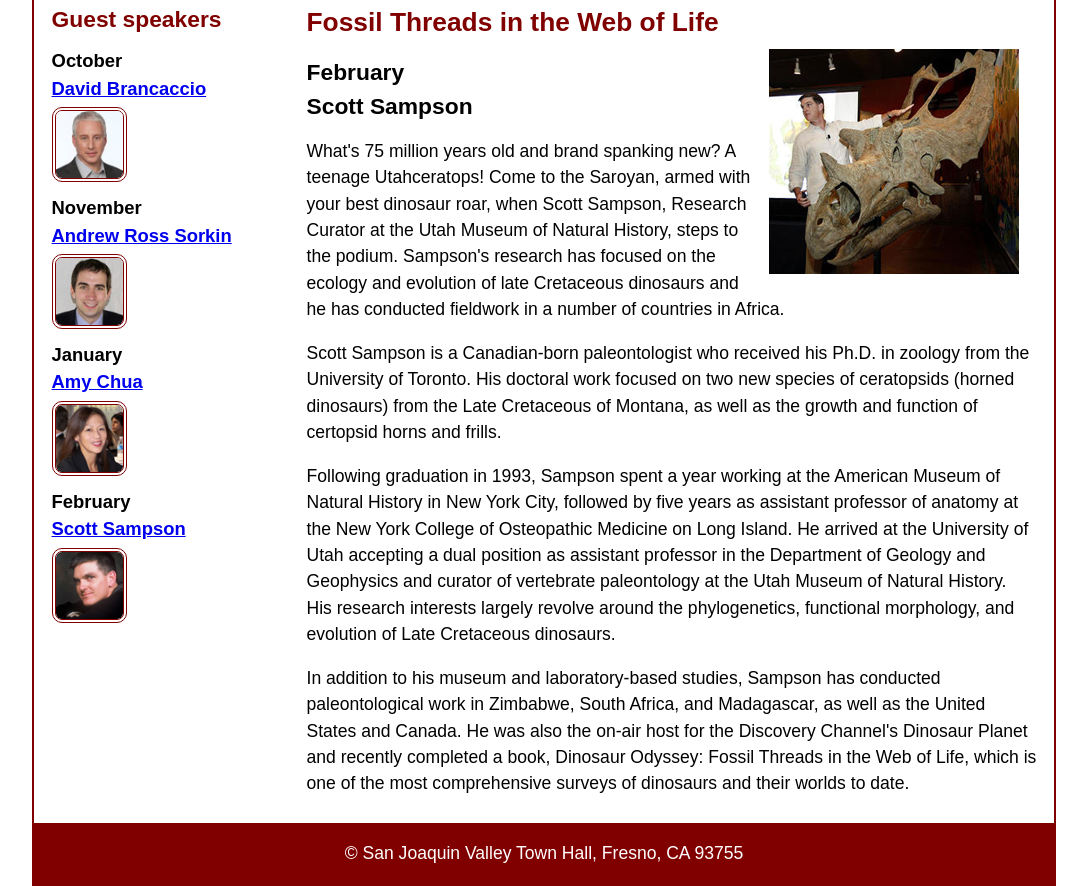
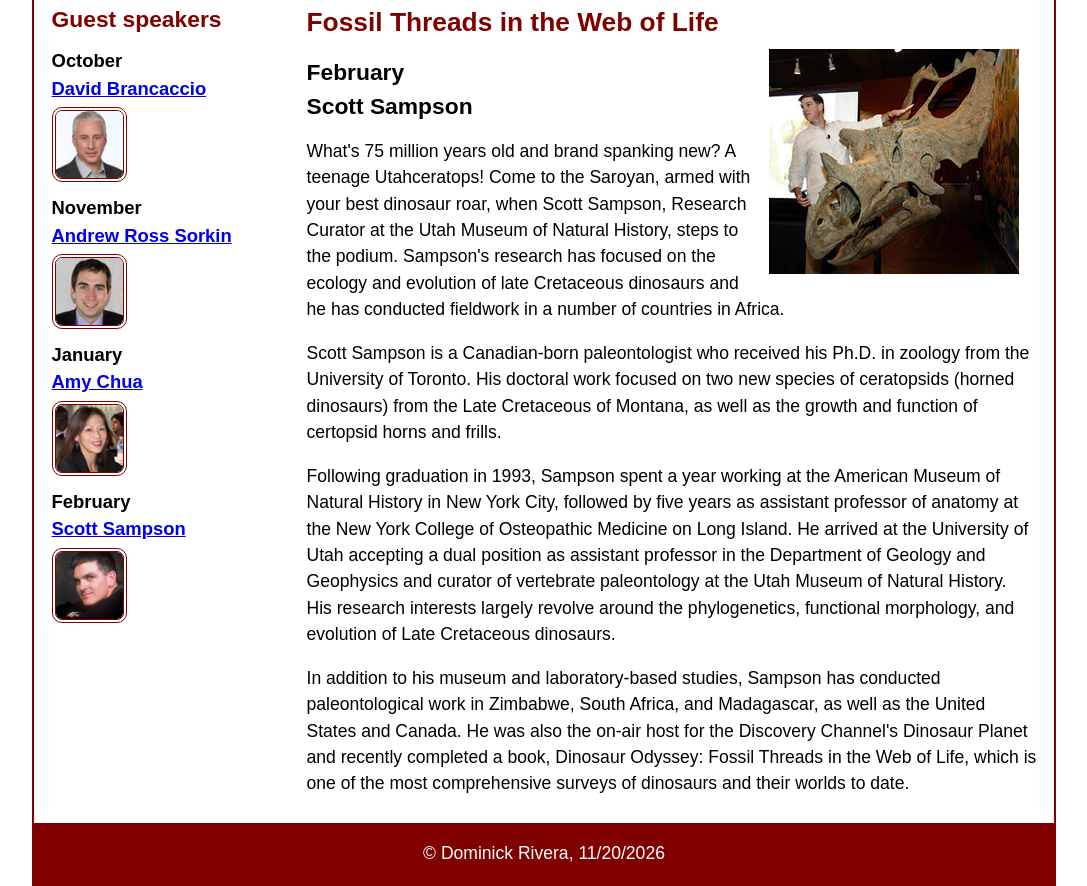
Before and after one commit to Dominick0927/A11, a plain HTML site: page speakers/sampson.html in a window 1280 px wide. Shown: the part 120-1006 px from the top of the page, without its empty margins (96-1183 px from the left). Drawn offline with Linux system fonts and the light colour scheme.

Commit message:
Updated footer info in the sampson.html webpage file to add name and due date.

```diff
--- a/speakers/sampson.html
+++ b/speakers/sampson.html
@@ -57,7 +57,7 @@
 		</section>
 	</main>
 	<footer>
-		<p>&copy; San Joaquin Valley Town Hall, Fresno, CA 93755</p>
+		<p>&copy; Dominick Rivera, 11/20/2026</p>
 	</footer>
 </body>
 </html>
```
